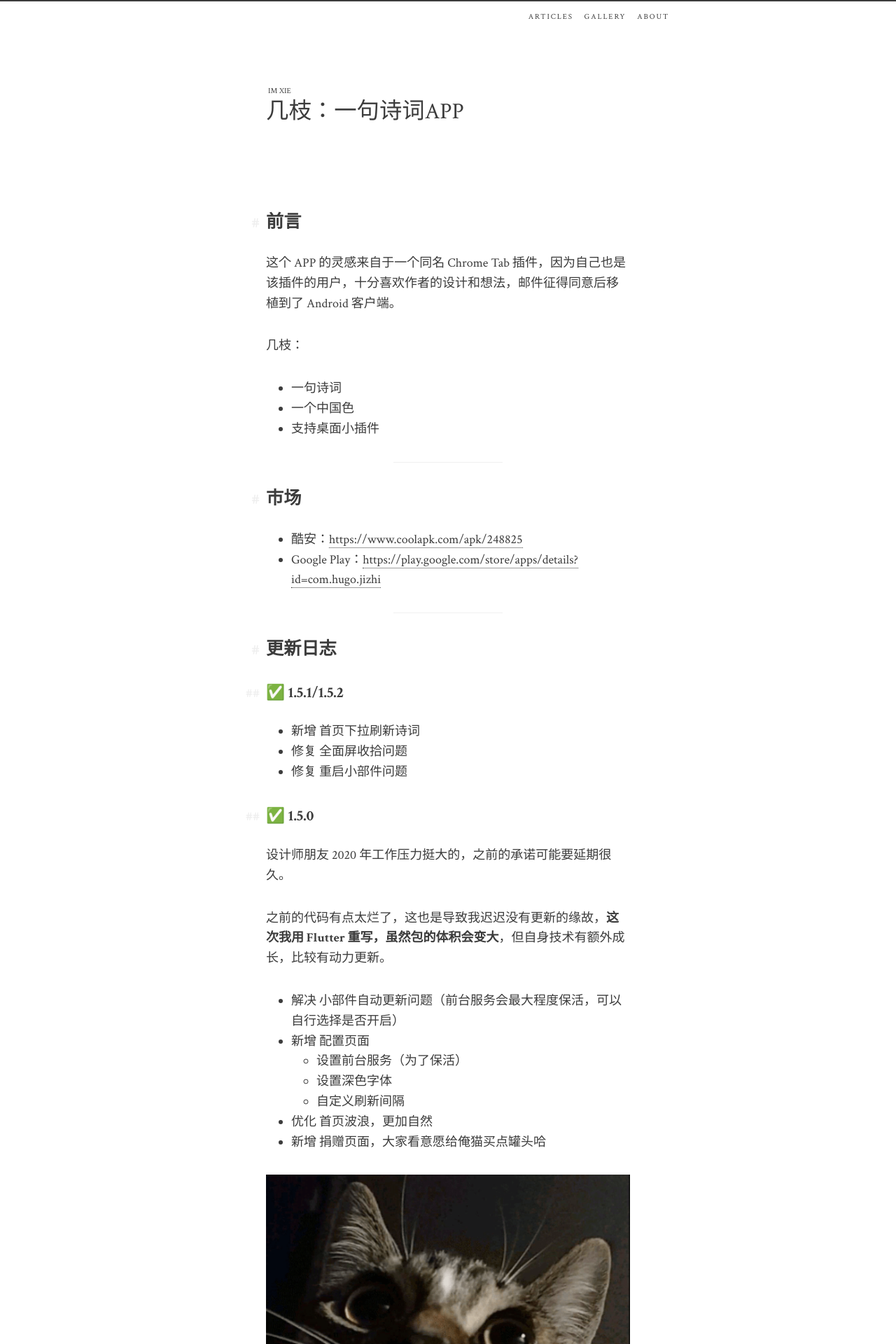
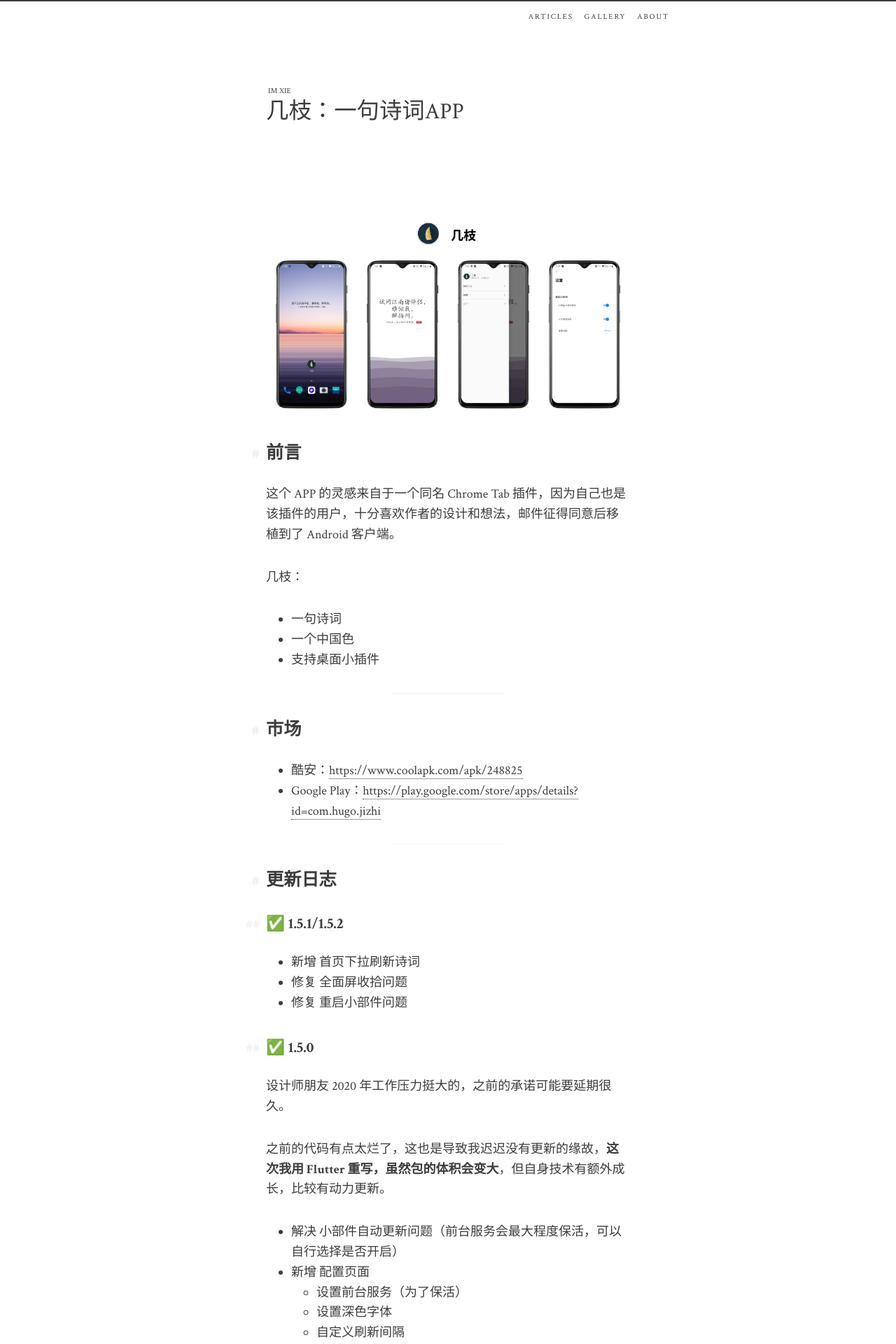
Before and after one commit to xcc3641/xcc3641.github.io, a Jekyll site: the page built from project/jizhi.md, in a window 1280 px wide. Shown: the top 1920 px of the page at 70% size. Built offline with Jekyll 4.4.1, drawn with Linux system fonts in a browser that asks for light colours.

Commit message:
上传图片

```diff
--- a/project/jizhi.md
+++ b/project/jizhi.md
@@ -3,6 +3,9 @@ layout: page
 title: 几枝：一句诗词APP
 permalink: /project/jizhi
 ---
+
+![](/assets/images/jizhi.jpg)
+
 
 ## 前言
 
```
